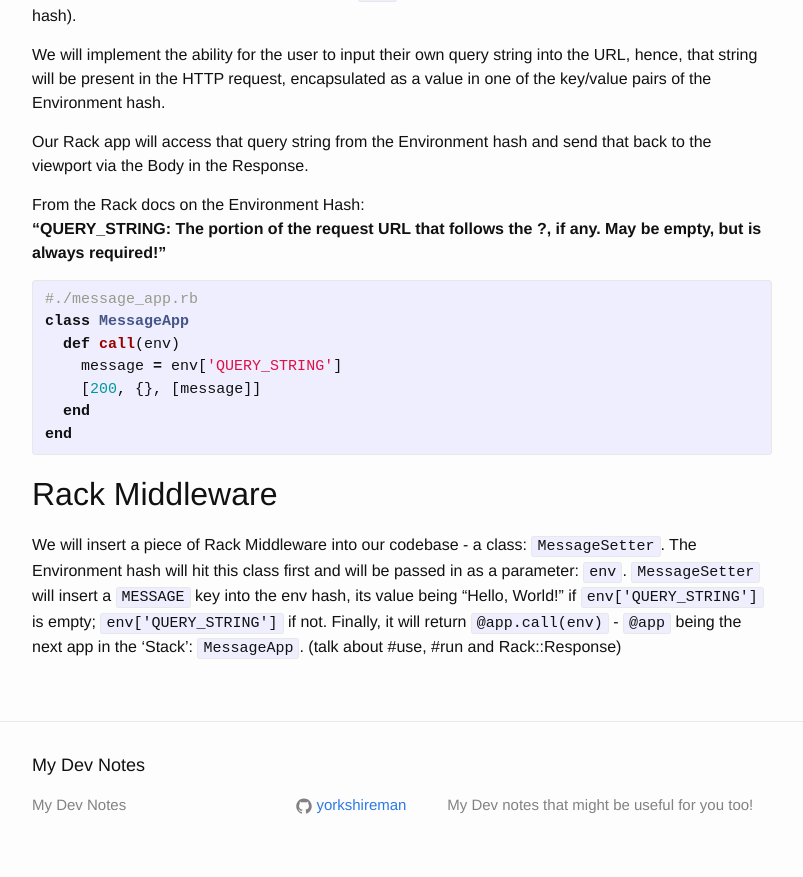
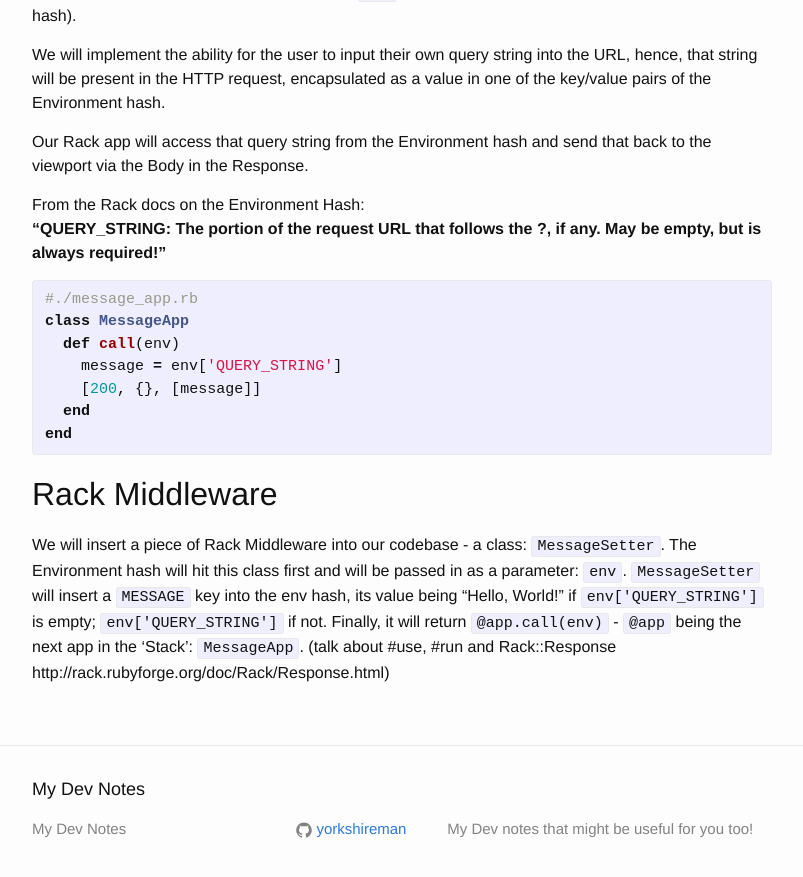
Before and after one commit to Yorkshireman/yorkshireman.github.io, a Jekyll site: the page built from _posts/2016-05-03-rack-and-rack-middleware.md, in a window 1280 px wide and 900 px high, scrolled down 1335 px. Shown: the top 877 px of the window, without its empty margins (238-1041 px from the left). Built offline with Jekyll 4.4.1, drawn with Linux system fonts in a browser that asks for light colours; part of the change alters nothing that is shown.

Commit message:
Update 2016-05-03-rack-and-rack-middleware.md

```diff
--- a/_posts/2016-05-03-rack-and-rack-middleware.md
+++ b/_posts/2016-05-03-rack-and-rack-middleware.md
@@ -70,4 +70,4 @@ end
 
 Rack Middleware
 ---
-We will insert a piece of Rack Middleware into our codebase - a class: `MessageSetter`. The Environment hash will hit this class first and will be passed in as a parameter: `env`. `MessageSetter` will insert a `MESSAGE` key into the env hash, its value being "Hello, World!" if `env['QUERY_STRING']` is empty; `env['QUERY_STRING']` if not. Finally, it will return `@app.call(env)` - `@app` being the next app in the 'Stack': `MessageApp`. (talk about #use, #run and Rack::Response)
+We will insert a piece of Rack Middleware into our codebase - a class: `MessageSetter`. The Environment hash will hit this class first and will be passed in as a parameter: `env`. `MessageSetter` will insert a `MESSAGE` key into the env hash, its value being "Hello, World!" if `env['QUERY_STRING']` is empty; `env['QUERY_STRING']` if not. Finally, it will return `@app.call(env)` - `@app` being the next app in the 'Stack': `MessageApp`. (talk about #use, #run and Rack::Response http://rack.rubyforge.org/doc/Rack/Response.html)
```
